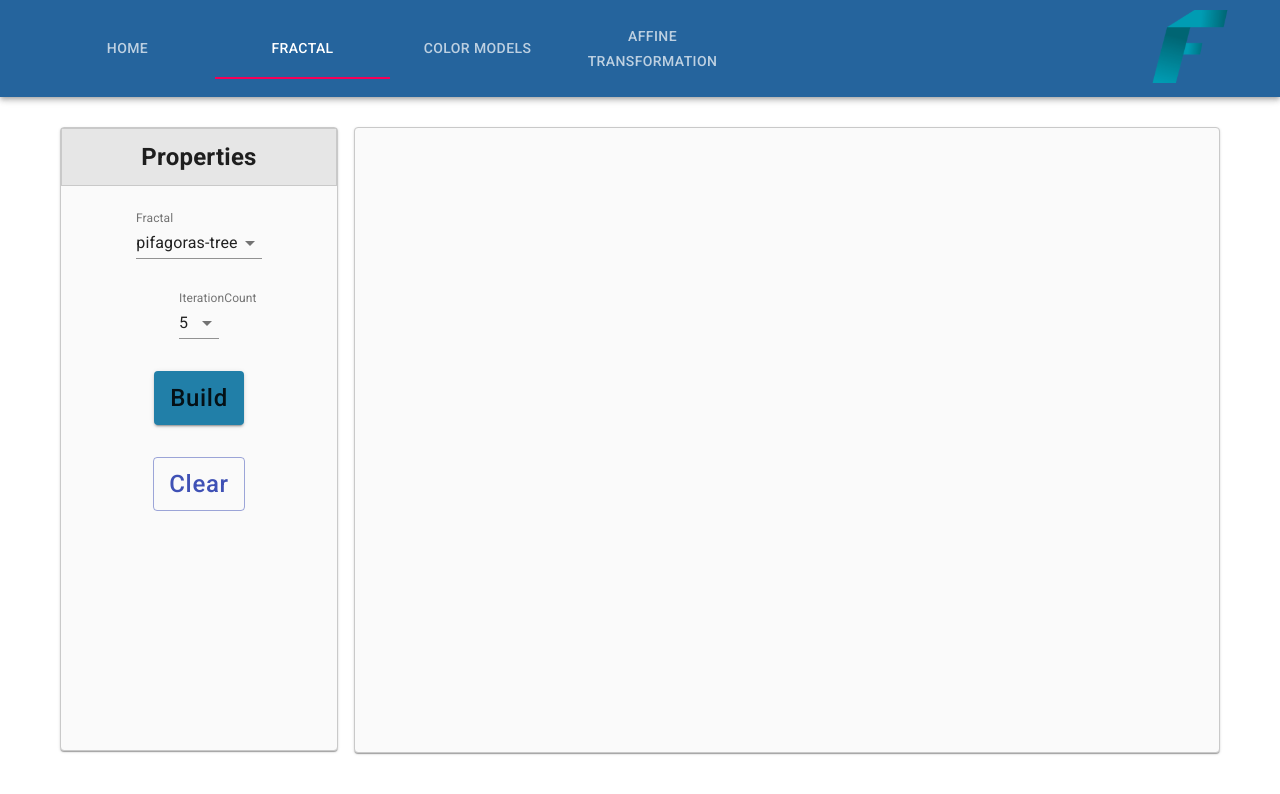
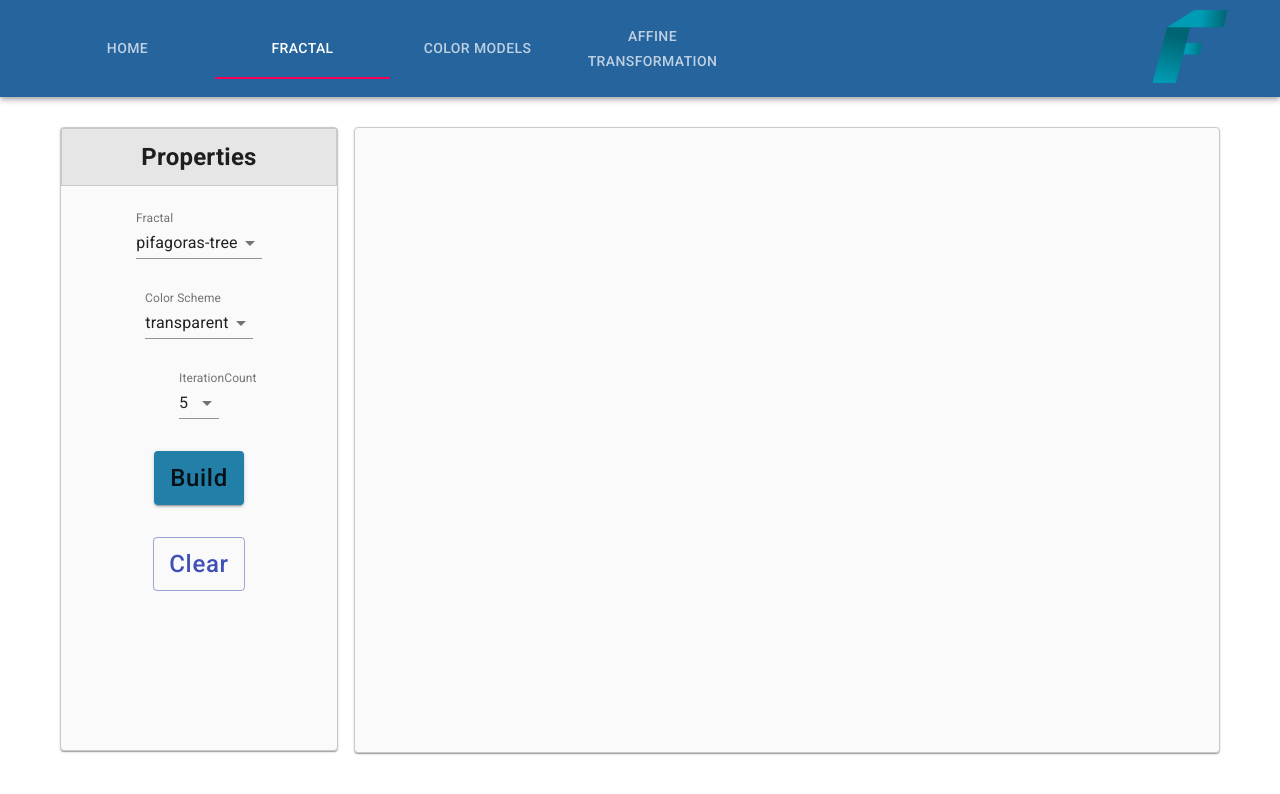
Before and after one commit to RomanTokar/computer-graphics, a React (Create React App) app: page /fractal in a window 1280 px wide. Shown: the top 794 px of the page. Built offline with nearby package versions, Linux system fonts and the light colour scheme.

Commit message:
Color scheme for pifagoras tree is added

```diff
--- a/src/pages/Fractal/Fractal.js
+++ b/src/pages/Fractal/Fractal.js
@@ -8,6 +8,7 @@ import useWindowWidth from '../../hooks/useWindowWidth';
 const Fractal = () => {
   const [iterationCount, setIterationCount] = useState(5);
   const [fractal, setFractal] = useState('pifagoras-tree');
+  const [colorScheme, setColorScheme] = useState('transparent');
   const [isClear, setIsClear] = useState(true);
   const viewWrapperRef = useRef();
   useWindowWidth();
@@ -16,12 +17,12 @@ const Fractal = () => {
     <MainWrapper
       Properties={
         <FractalProperties setIterationCount={setIterationCount} setFractal={setFractal}
-                           setIsClear={setIsClear}
+                           setIsClear={setIsClear} setColorScheme={setColorScheme}
         />
       }
       View={
         <div ref={viewWrapperRef} style={{height: '100%', position: 'relative'}}>
-          <View iterationCount={iterationCount} fractal={fractal}
+          <View iterationCount={iterationCount} fractal={fractal} colorScheme={colorScheme}
                 isClear={isClear} KochSnowflakeWidth={viewWrapperRef.current?.clientWidth}/>
         </div>
       }
--- a/src/pages/Fractal/Properties.js
+++ b/src/pages/Fractal/Properties.js
@@ -3,19 +3,22 @@ import {Field, FieldArray, Form, Formik} from 'formik';
 import {Button, Grid, MenuItem} from '@material-ui/core';
 import CustomSelect from '../../layous/CustomSelect';
 
-const Properties = ({setFractal, setIterationCount, setIsClear}) => {
+const Properties = ({setFractal, setIterationCount, setColorScheme, setIsClear}) => {
   const iterationCounts = new Array(5).fill(0).map((_, i) => i + 1);
   const fractals = ['pifagoras-tree', 'knoch-snowflake'];
+  const colorSchemes = ['transparent', 'colorSchema1', 'colorSchema2', 'colorSchema3'];
 
   return (
     <Formik
       initialValues={{
         fractals: [{type: 'pifagoras-tree', id: '' + Math.random()}],
-        iterationCounts: [{type: '5', id: '' + Math.random()}]
+        iterationCounts: [{type: '5', id: '' + Math.random()}],
+        colorSchemes: [{type: 'transparent', id: '' + Math.random()}]
       }}
-      onSubmit={({fractals, iterationCounts}) => {
+      onSubmit={({fractals, iterationCounts, colorSchemes}) => {
         setIsClear(false);
         setFractal(fractals[0].type);
+        setColorScheme(colorSchemes[0].type)
         setIterationCount(iterationCounts[0].type);
       }}>
       {({values}) => (
@@ -33,6 +36,24 @@ const Properties = ({setFractal, setIterationCount, setIsClear}) => {
                         {fractals.map((el) => (
                           <MenuItem key={el} value={el}>{el}</MenuItem>
                         ))}
+                      </Field>
+                    )
+                  )}
+                </>
+              </FieldArray>
+            </Grid>
+            <Grid item>
+              <FieldArray name="colorSchemes">
+                <>
+                  {values.colorSchemes.map((colorScheme, index) =>
+                    (
+                      <Field name={`colorSchemes.${index}.type`} type="select"
+                             as={CustomSelect} key={colorScheme.id}
+                             label={'Color Scheme'}
+                      >
+                        {colorSchemes.map(
+                          (el) => <MenuItem key={el} value={el}>{el}</MenuItem>)
+                        }
                       </Field>
                     )
                   )}
--- a/src/pages/Fractal/View.js
+++ b/src/pages/Fractal/View.js
@@ -2,12 +2,12 @@ import React from 'react';
 import {AnimatedPythagorasTree} from 'react-armory-pythagoras-tree';
 import KochSnowflake from './KochSnowflake';
 
-const View = ({fractal, iterationCount, isClear, KochSnowflakeWidth}) => {
+const View = ({fractal, iterationCount, colorScheme, isClear, KochSnowflakeWidth}) => {
   return (
     !isClear &&
     <>
       {fractal === 'pifagoras-tree' &&
-      <AnimatedPythagorasTree totalLevels={iterationCount}/>}
+      <AnimatedPythagorasTree colorSchema={colorScheme} totalLevels={iterationCount}/>}
       {fractal === 'knoch-snowflake' && <KochSnowflake width={KochSnowflakeWidth} zoom={iterationCount}/>}
     </>
 
```
